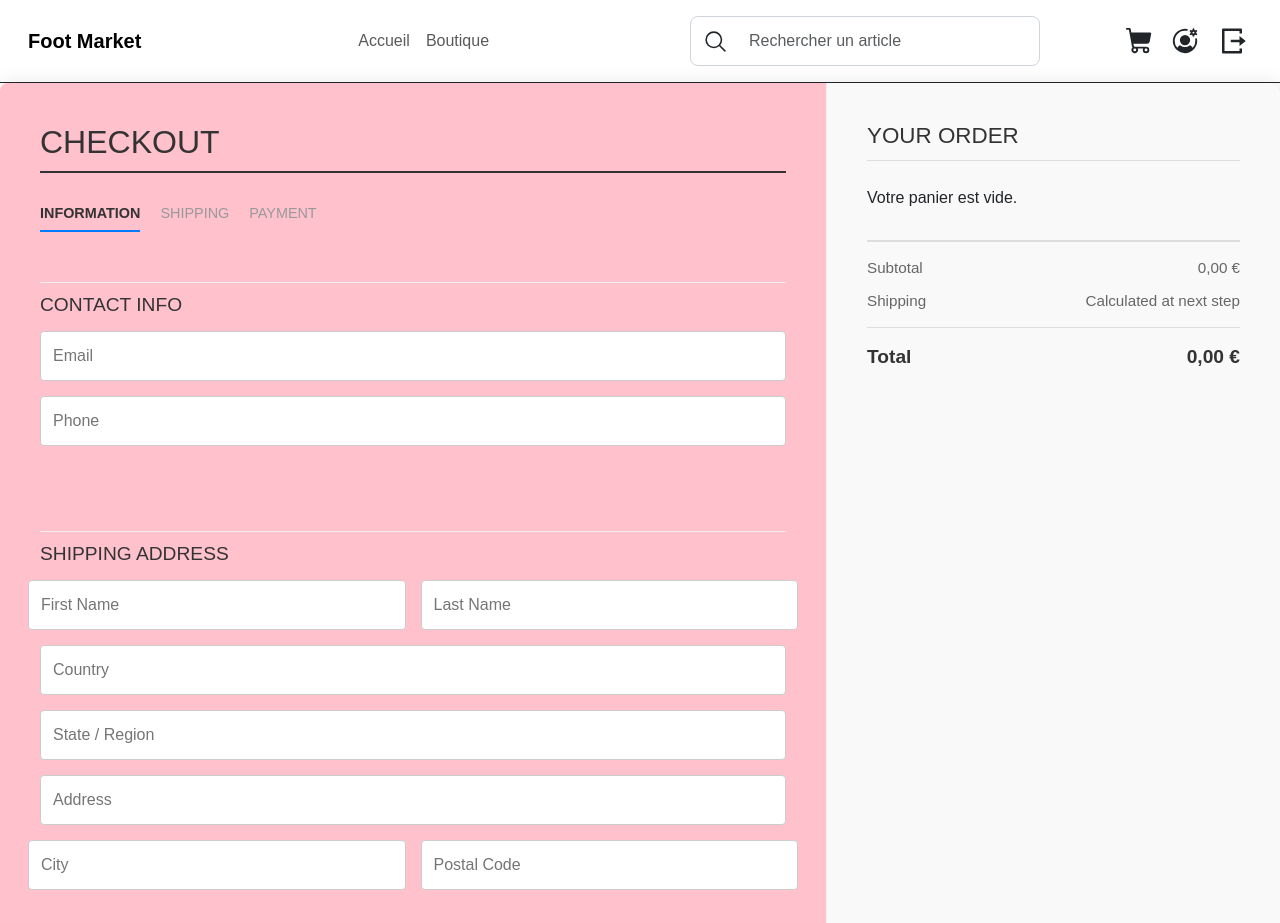
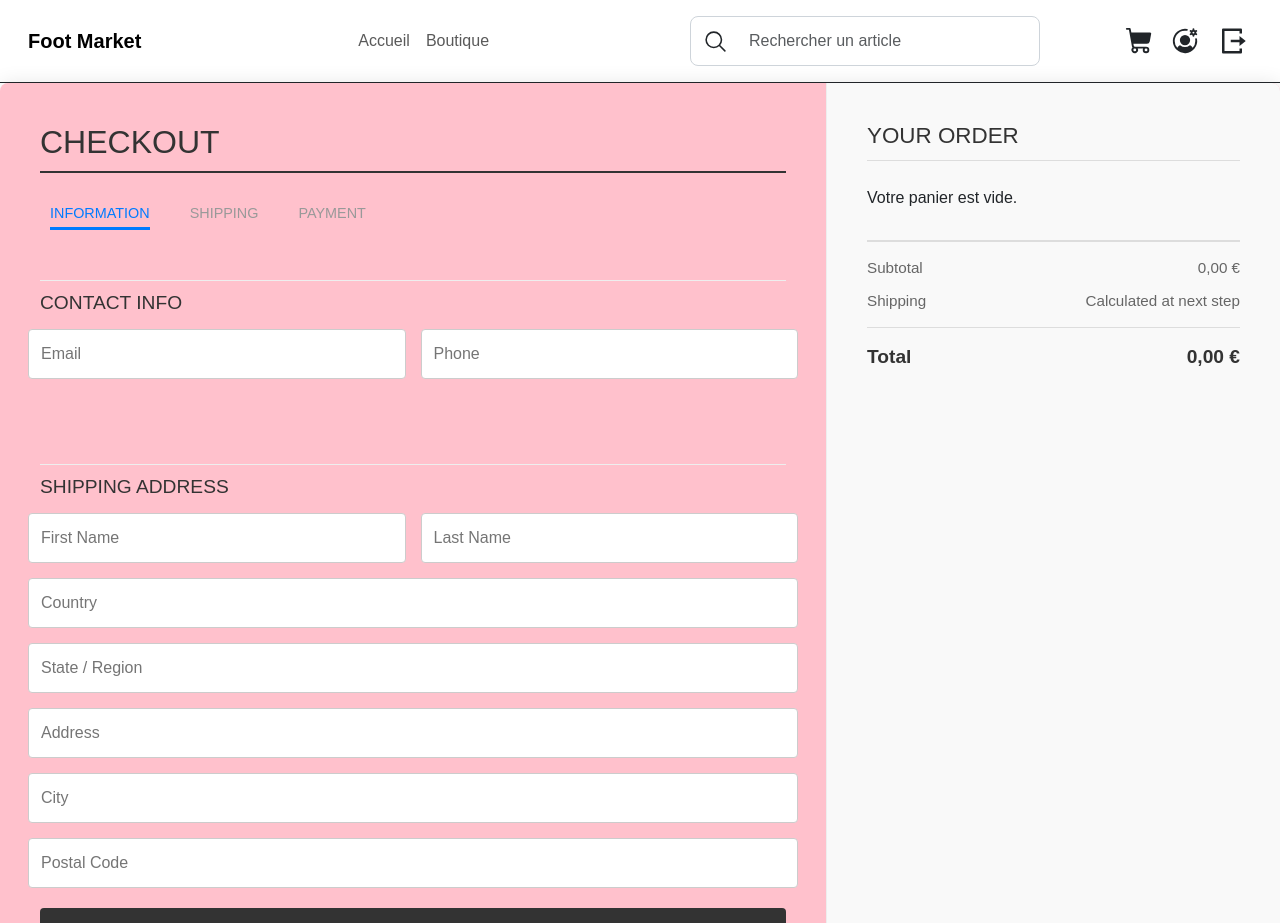
Before and after one commit to mohamed-amine-namasse/ecom-grp4, a React (Create React App) app: page /checkout in a window 1280 px wide. Shown: the top 923 px of the page. Built offline with nearby package versions, Linux system fonts and the light colour scheme.

Commit message:
commit css checkout

```diff
--- a/src/pages/Checkout/index.jsx
+++ b/src/pages/Checkout/index.jsx
@@ -1,5 +1,6 @@
 import React from "react";
 import { useCart } from "../../components/CartContext"; // Assurez-vous que le chemin est correct
+import { useState } from "react";
 import { Link } from "react-router";
 import "./style.css";
 
@@ -15,38 +16,120 @@ function Checkout() {
   const subtotal = formatPrice(cartTotal);
   // Pour l'affichage Total, qui sera le même au début sans frais de port
   const totalDisplay = formatPrice(cartTotal);
+  // 1. NOUVEAU STATE : Pour stocker les données du formulaire d'adresse
+  const [shippingAddress, setShippingAddress] = useState({
+    firstName: "",
+    lastName: "",
+    country: "",
+    state: "",
+    address: "",
+    city: "",
+    postalCode: "",
+  }); // 2. Fonction pour gérer le changement d'un champ
 
+  const handleShippingChange = (e) => {
+    const { name, value } = e.target;
+    setShippingAddress((prev) => ({
+      ...prev,
+      [name]: value,
+    }));
+  }; // 3. Logique pour déterminer si l'étape SHIPPING est "faite" (au moins un champ rempli) // Vous pouvez ajuster cette logique pour qu'elle soit plus stricte (tous les champs non vides)
+
+  const isShippingCompleted = Object.values(shippingAddress).some(
+    (val) => val.trim() !== ""
+  ); // 4. Logique pour déterminer si on peut passer à l'étape PAYMENT (tous les champs sont remplis)
+  const isAllShippingFieldsFilled = Object.values(shippingAddress).every(
+    (val) => val.trim() !== ""
+  );
   return (
-    <div className="checkout-container">
-      <div className="checkout-left">
+    <div className="checkout-container ">
+      <div className="checkout-left ">
         <h1>CHECKOUT</h1>
         <div className="steps">
           <span className="active">INFORMATION</span>
-          <span>SHIPPING</span>
-          <span>PAYMENT</span>
+          <span className={isShippingCompleted ? "completed" : ""}>
+            SHIPPING
+          </span>{" "}
+          <span className={isAllShippingFieldsFilled ? "completed" : ""}>
+            PAYMENT
+          </span>{" "}
         </div>
-
         <div className="section">
           <h3>CONTACT INFO</h3>
-          <input type="email" placeholder="Email" />
-          <input type="text" placeholder="Phone" />
+          <div className="row">
+            <input type="email" placeholder="Email" />
+            <input type="text" placeholder="Phone" />
+          </div>
         </div>
-
         <div className="section">
           <h3>SHIPPING ADDRESS</h3>
           <div className="row">
-            <input type="text" placeholder="First Name" />
-            <input type="text" placeholder="Last Name" />
+            <input
+              type="text"
+              placeholder="First Name"
+              name="firstName"
+              value={shippingAddress.firstName}
+              onChange={handleShippingChange}
+            />
+            <input
+              type="text"
+              placeholder="Last Name"
+              name="lastName"
+              value={shippingAddress.lastName}
+              onChange={handleShippingChange}
+            />
           </div>
-          <input type="text" placeholder="Country" />
-          <input type="text" placeholder="State / Region" />
-          <input type="text" placeholder="Address" />
+          <div className="row ">
+            <input
+              type="text"
+              placeholder="Country"
+              name="country"
+              value={shippingAddress.country}
+              onChange={handleShippingChange}
+            />
+          </div>
+          <div className="row ">
+            <input
+              type="text"
+              placeholder="State / Region"
+              name="state"
+              value={shippingAddress.state}
+              onChange={handleShippingChange}
+            />
+          </div>
+          <div className="row ">
+            <input
+              type="text"
+              placeholder="Address"
+              name="address"
+              value={shippingAddress.address}
+              onChange={handleShippingChange}
+            />
+          </div>
 
           <div className="row">
-            <input type="text" placeholder="City" />
-            <input type="text" placeholder="Postal Code" />
+            <input
+              type="text"
+              placeholder="City"
+              name="city"
+              value={shippingAddress.city}
+              onChange={handleShippingChange}
+            />
           </div>
-          <button className="next-btn">Shipping →</button>
+
+          <div className="row">
+            <input
+              type="text"
+              placeholder="Postal Code"
+              name="postalCode"
+              value={shippingAddress.postalCode}
+              onChange={handleShippingChange}
+            />
+          </div>
+
+          <button className="next-btn" disabled={!isAllShippingFieldsFilled}>
+            Shipping →
+          </button>
         </div>
       </div>
 
--- a/src/pages/Checkout/style.css
+++ b/src/pages/Checkout/style.css
@@ -46,8 +46,8 @@ body {
 
 .steps .active {
   font-weight: bold;
-  color: #333;
-  border-bottom: 2px solid #007bff; /* Couleur d'accentuation pour l'étape active */
+  color: #007bff;
+  border-bottom: 007bff;
 }
 
 /* Sections du formulaire */
@@ -68,12 +68,13 @@ body {
 .section input[type="text"],
 .section input[type="email"],
 .section input[type="tel"] {
-  width: 100%;
   padding: 12px;
-  margin-bottom: 15px;
+  margin-bottom: 0; /* Important: La marge sera gérée par le .row */
   border: 1px solid #ccc;
   border-radius: 4px;
-  box-sizing: border-box; /* Inclut le padding et la bordure dans la largeur */
+  box-sizing: border-box;
+  /* Pour l'alignement, nous mettons flex: 1 sur tous les inputs */
+  flex: 1;
 }
 
 .section input:focus {
@@ -86,6 +87,7 @@ body {
 .row {
   display: flex;
   gap: 15px;
+  margin-bottom: 15px;
 }
 
 .row input {
@@ -204,6 +206,51 @@ body {
   color: #333;
 }
 
+/* DANS src/pages/Checkout/style.css */
+
+/* Style de base des étapes */
+.checkout-left .steps span {
+  position: relative;
+  padding-bottom: 5px; /* Espace pour le trait */
+  margin: 0 10px;
+  font-weight: 500;
+  cursor: default;
+  /* Ajoutez une transition pour un effet fluide */
+  transition: color 0.3s ease;
+}
+
+/* Base du trait (barre de progression) */
+.checkout-left .steps span::after {
+  content: "";
+  position: absolute;
+  bottom: 0;
+  left: 0;
+  width: 0; /* Commence à 0 de largeur */
+  height: 3px;
+  background-color: #007bff; /* Couleur de votre trait actif (ajustez si nécessaire) */
+  transition: width 0.3s ease; /* Animation pour l'apparition du trait */
+}
+
+/* État Actif/Actuel (INFORMATION) */
+.checkout-left .steps span.active {
+  color: 007bff;
+}
+
+.checkout-left .steps span.active::after {
+  width: 100%; /* Le trait est complet pour l'étape active */
+}
+
+/* 🚨 NOUVEL ÉTAT COMPLÉTÉ (SHIPPING, PAYMENT) 🚨 */
+.checkout-left .steps span.completed {
+  color: green; /* Change la couleur du texte pour indiquer la complétion */
+}
+
+.checkout-left .steps span.completed::after {
+  /* Le trait est complet pour l'étape terminée, peut être vert ou la couleur active */
+  width: 100%;
+  background-color: green; /* Ou laissez #007bff si vous voulez juste le trait rempli */
+}
+
 /* Media Query pour la réactivité */
 @media (max-width: 900px) {
   .checkout-container {
```
